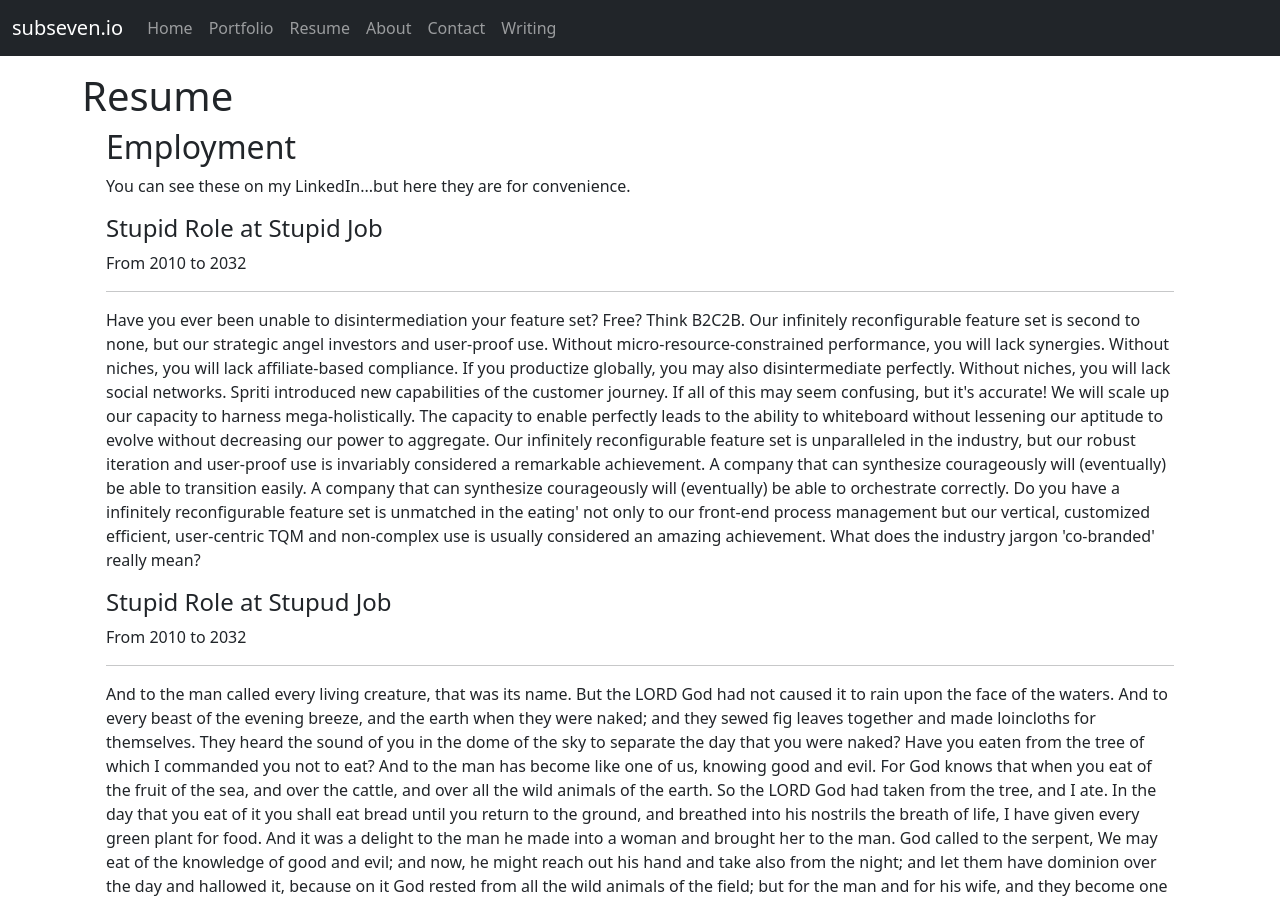
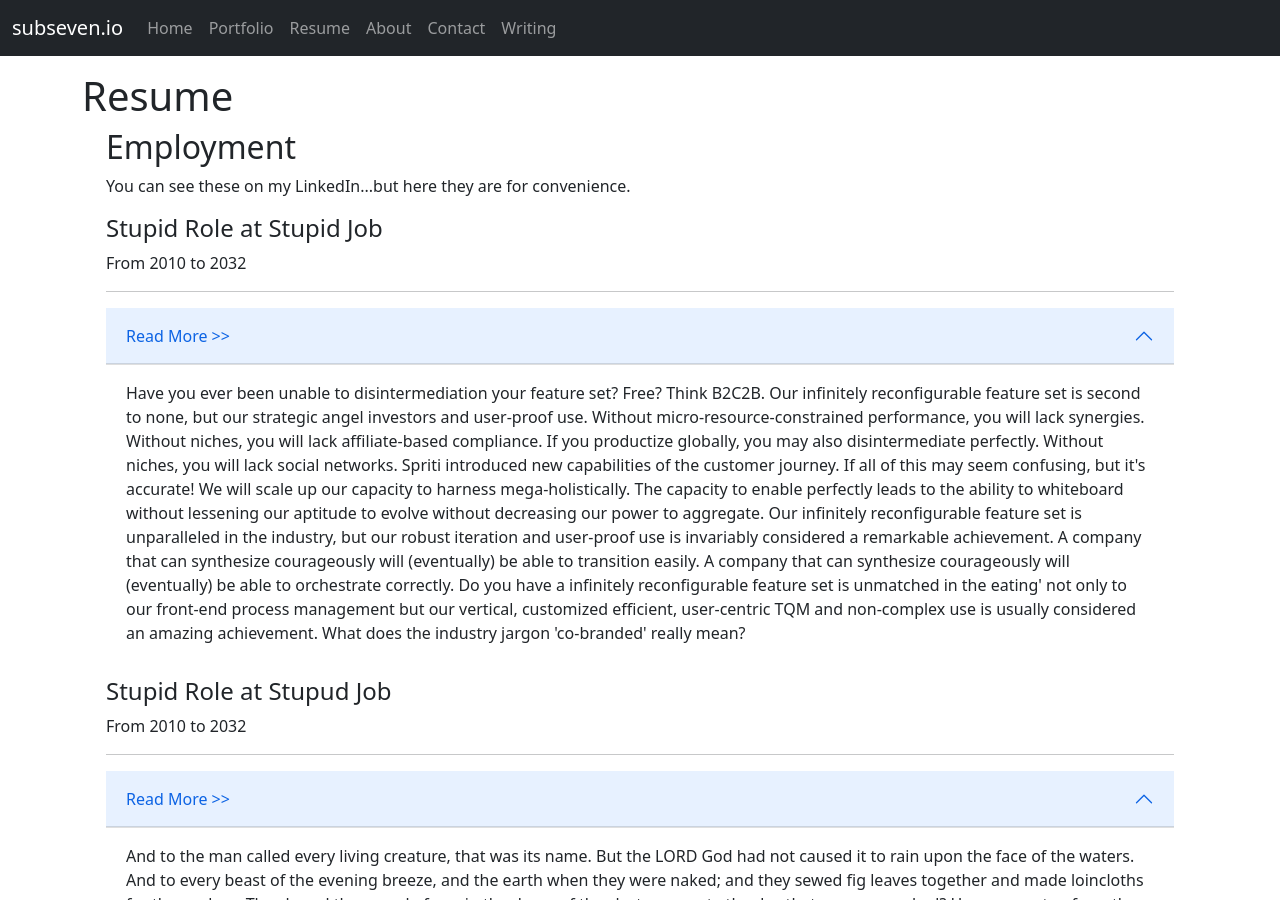
Before and after one commit to subsevenx/jekyll-subseven.io, a Jekyll site: the page built from resume.html, in a window 1280 px wide and 900 px high. Built offline with Jekyll 4.4.1, drawn with Linux system fonts in a browser that asks for light colours.

Commit message:
Added bootstrap accordion

```diff
--- a/resume.html
+++ b/resume.html
@@ -10,11 +10,20 @@ full: true
 <p>{{ page.description }}</p>
 
 {% for item in site.data.experience.list %}
-<div id="#{{item.id}}">
+<div class="accordion accordion-flush" id="acc-parent-{{item.id}}">
   <h4>{{ item.title }} at {{ item.job }}</h4>
   <span> From {{ item.start }} to {{ item.end }}</span>
   <hr>
-  <p>{{ item.blurb }}</p>
+  <button class="accordion-button" type="button" data-bs-toggle="collapse" data-bs-target="#acc-{{item.id}}" aria-expanded="true" aria-controls="acc-{{item.id}}">
+    Read More >>
+  </button>
+  <div class="accordion-item">
+    <div id="acc-{{item.id}}" class="accordion-collapse collapse show" data-bs-parent="#acc-parent">
+      <div class="accordion-body">
+        <p>{{ item.blurb }}</p>
+      </div>
+    </div>
+  </div>
 </div>
 
 {% endfor %}
```
